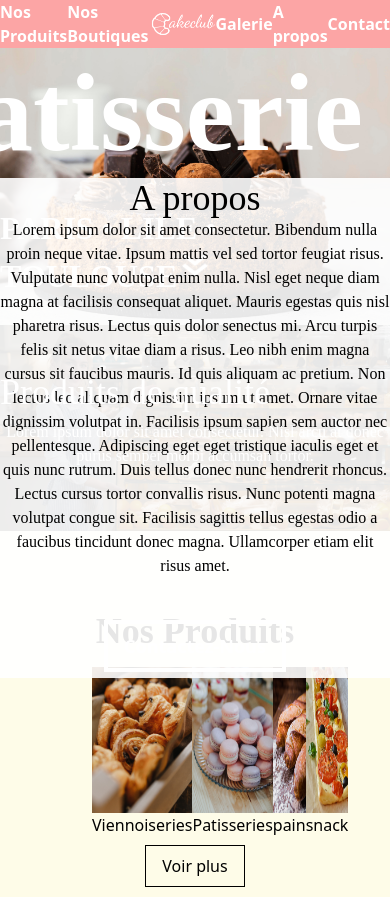
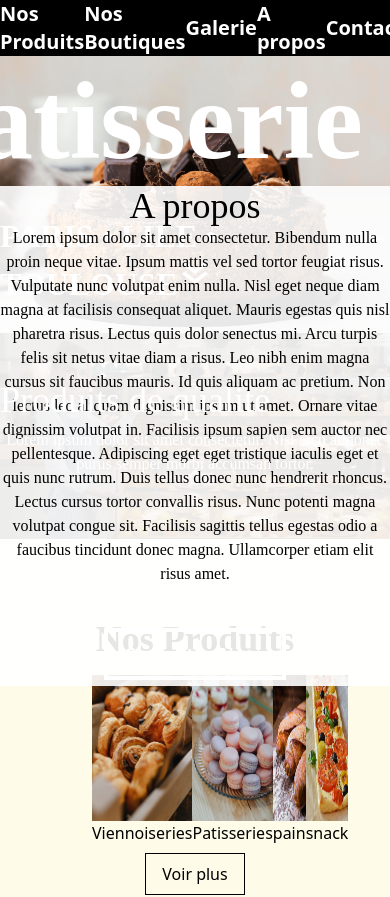
Before and after one commit to Krishanth0/Boulangeire, a React (Create React App) app in the folder boulangerie-app-react/: page / in a window 390 px wide. Shown: the top 897 px of the page. Built offline with nearby package versions, Linux system fonts and the light colour scheme; the HTML template or start-up script is replaced by a standard one.

Commit message:
+- taille des textes, font et test pour le rendre responsive

```diff
--- a/boulangerie-app-react/src/components/Navbar.jsx
+++ b/boulangerie-app-react/src/components/Navbar.jsx
@@ -1,20 +1,23 @@
 import React from 'react';
 import logo from'../assets/Cakeclub-logo.png';
+import bg from '../assets/cake-home.png';
 
 const Navbar = () => {
   return (
-    <div className='text-white  flex-between bg-red-300'>
-        <ul className='flex flex-row justify-around items-center font-bold'>
+    <div className='text-white text-xl flex-between bg-black'>
+    <div className='container mx-auto'>
+        <ul className='flex flex-row justify-around items-center font-semibold '>
         <li><a href="#">Nos Produits</a></li>
         <li><a href="#">Nos Boutiques</a></li>
         <div>
-          <img src={logo} alt="/" className="flex justify-center items-center" />
+          <img src={logo} alt="/" className="flex justify-center items-center flex-shrink-0" />
         </div>
         <li><a href="#">Galerie</a></li>
         <li><a href="#">A propos</a></li>
         <li><a href="#">Contact</a></li>
       </ul>
     </div>
+    </div>
 
   )
 }
```
